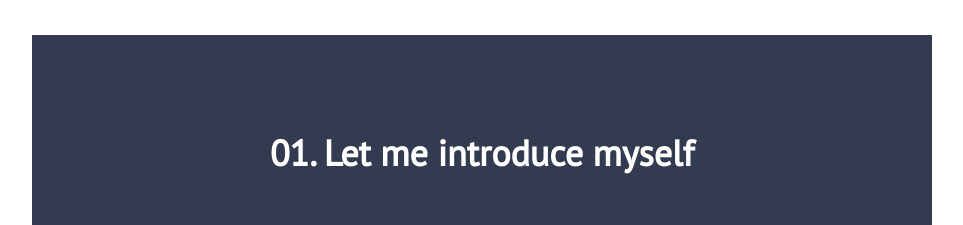
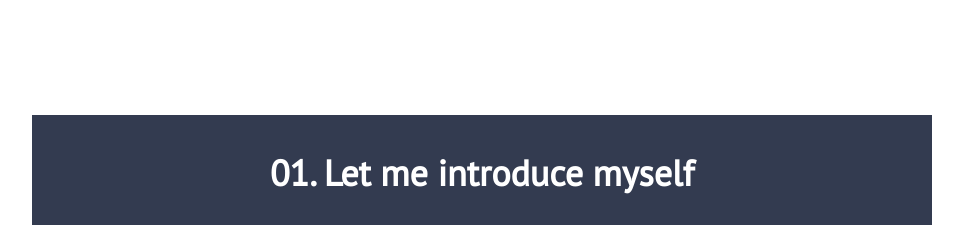
Before and after one commit to irinaoxymoron/install, a website: page app/index.html in a window 1280 px wide. Shown: the part 575-800 px from the top of the page, without its empty margins (158-1121 px from the left). Drawn offline with nearby package versions, Linux system fonts and the light colour scheme; files that its build step writes are made by us from their sources; files whose address does not match are found by name.

Commit message:
Fix first section

```diff
--- a/app/scss/modules/_content.scss
+++ b/app/scss/modules/_content.scss
@@ -1,7 +1,7 @@
 .content {
   max-width: 900px;
-  margin: -200px auto 0;
-  padding: 60px 80px;
+  margin: -120px auto 0;
+  padding: 0 80px;
   background: rgba(51, 59, 80, 1);
   text-align: center;
   color: #fff;
```
Also changed, not shown: dist/css/style.css.
